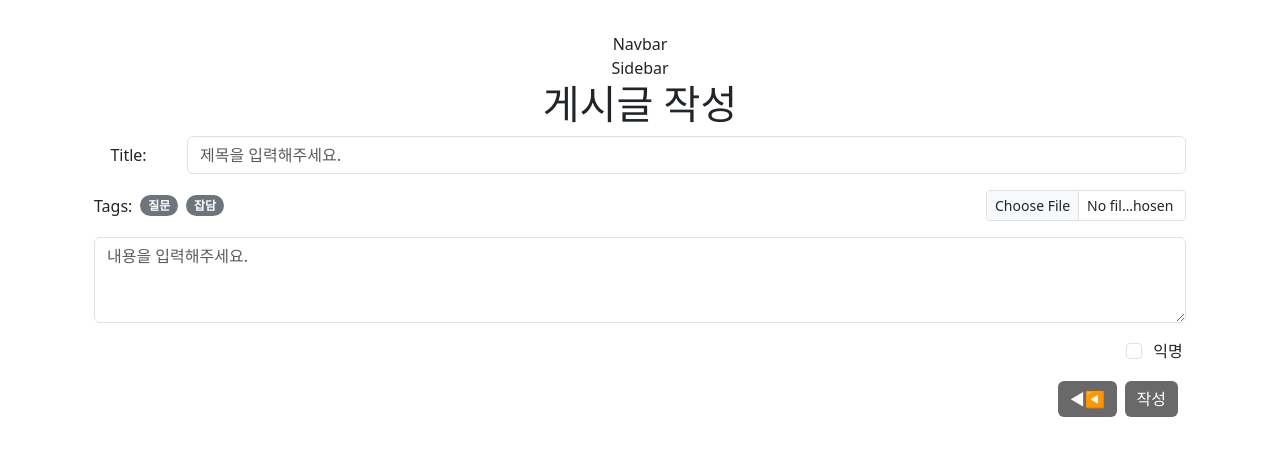
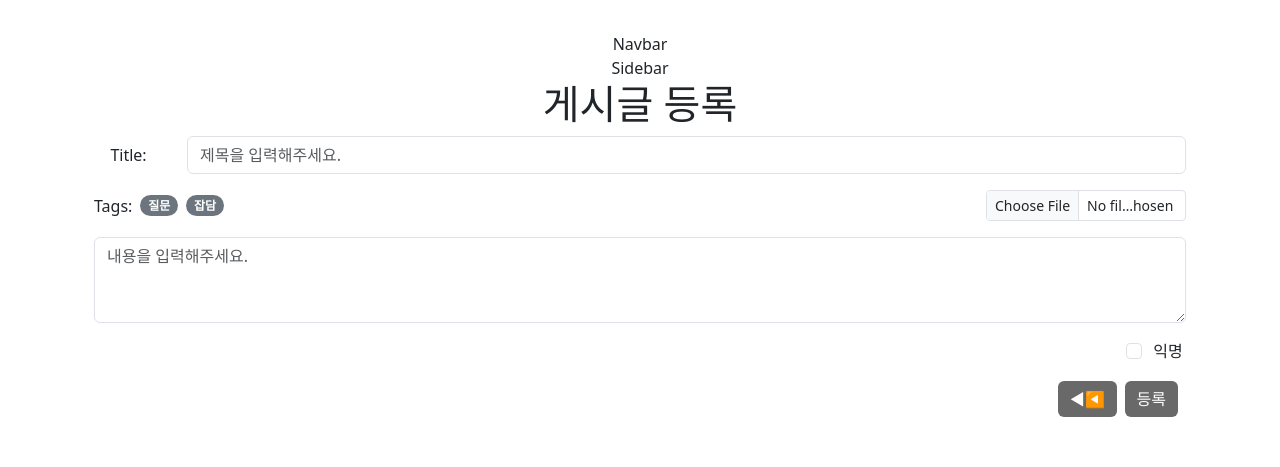
Before and after one commit to seohee99/Blueming, a React (Vite) app in the folder frontend/: page /board/write in a window 1280 px wide. Shown: the top 467 px of the page. Built offline with nearby package versions, Linux system fonts and the light colour scheme.

Commit message:
modify: 게시판 등록 기본 코드 수정

```diff
--- a/frontend/src/routes/board/board/write/BoardWritePage.jsx
+++ b/frontend/src/routes/board/board/write/BoardWritePage.jsx
@@ -14,6 +14,8 @@ import BoardApi from "~/lib/apis/board";
 export default function BoardWritePage() {
   const navigate = useNavigate();
   const params = useParams();
+  const boardId = params.boardId;
+
   const [newBoard, setNewBoard] = useState({
     title: "",
     content: "",
@@ -21,6 +23,22 @@ export default function BoardWritePage() {
   });
   const { title, content } = newBoard;
   const [anoymous, setAnoymous] = useState(false); // TODO
+
+  useEffect(() => {
+    // url에 boardId 있으면 board data 가져옴
+    if (boardId) {
+      fetchBoardData(boardId);
+    }
+  }, [boardId]);
+
+  const fetchBoardData = async (boardId) => {
+    try {
+      const boardData = await BoardApi.fetchBoardDetail(boardId);
+      setNewBoard(boardData);
+    } catch (err) {
+      console.error("Error fetching board data:", err);
+    }
+  };
 
   const onChangeAnoymous = (e) => {
     setAnoymous(e.target.checked);
@@ -36,10 +54,16 @@ export default function BoardWritePage() {
 
   const handleWriteBoard = async () => {
     try {
-      await BoardApi.fetchBoardWrite(newBoard);
+      if (!boardId) {
+        // 게시글 등록
+        await BoardApi.fetchBoardWrite(newBoard);
+      } else {
+        // 게시글 수정
+        await BoardApi.fetchBoardEdit(boardId, newBoard);
+      }
       navigate(-1);
     } catch (err) {
-      console.error("Error writing board:", err);
+      console.error("Error posting board:", err);
     }
   };
 
@@ -57,7 +81,7 @@ export default function BoardWritePage() {
 
   return (
     <Container className="min-vh-100">
-      <h1>게시글 작성</h1>
+      <h1>{boardId ? "게시글 수정" : "게시글 등록"}</h1>
       <Form>
         <fieldset>
           <Form.Group
@@ -139,7 +163,7 @@ export default function BoardWritePage() {
               onClick={handleWriteBoard}
               className="me-2 custom-btn"
             >
-              작성
+              {boardId ? "수정" : "등록"}
             </Button>
           </div>
         </fieldset>
```
